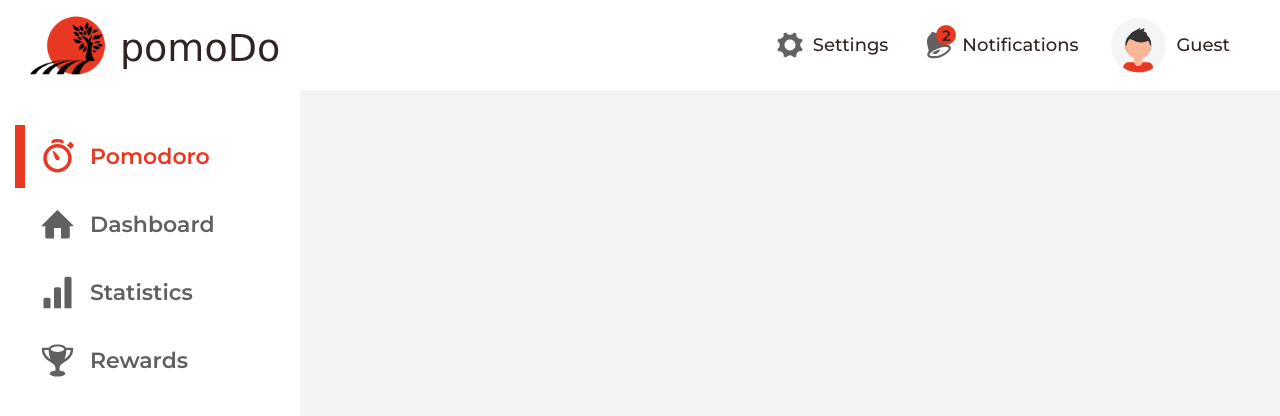
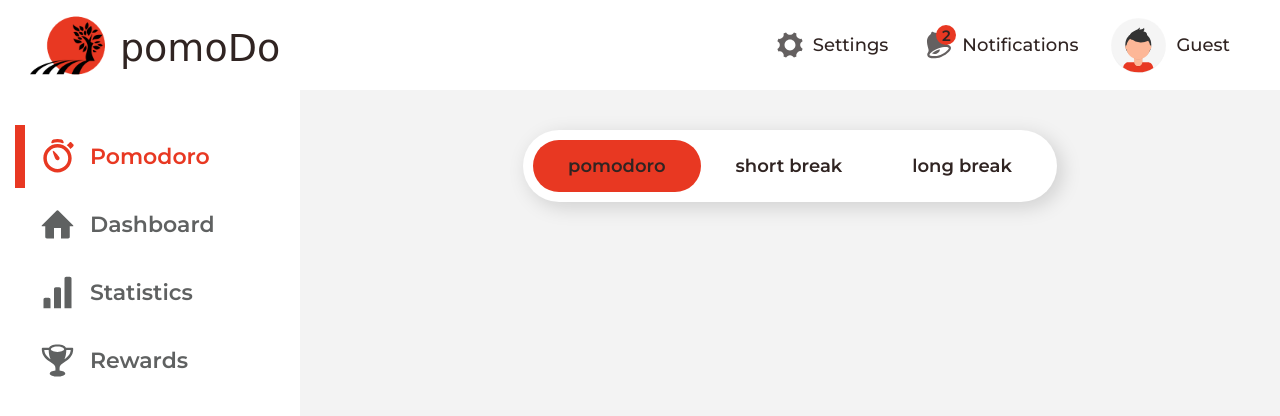
Before and after one commit to aly2705/Pomodoro-App, a website built with Parcel: page index.html in a window 1280 px wide. Built offline with nearby package versions, Linux system fonts and the light colour scheme; a web font is replaced by a local one.

Commit message:
pomodoro options component added

```diff
--- a/index.html
+++ b/index.html
@@ -75,6 +75,14 @@
         </a></li>
       </ul>
     </nav>
-    <main class="main"></main>
+    <main class="main">
+      <div class="pomodoro">
+        <ul class="pomodoro__options">
+          <li class="pomodoro__option pomodoro__option--active" data-timer="pomodoro">pomodoro</li>
+          <li class="pomodoro__option" data-timer="short break">short break</li>
+          <li class="pomodoro__option" data-timer="long break">long break</li>
+        </ul>
+      </div>
+    </main>
   </body>
 </html>
--- /dev/null
+++ b/src/sass/components/_pomodoro.scss
@@ -0,0 +1,30 @@
+.pomodoro {
+  display: flex;
+  justify-content: center;
+  padding: 4rem;
+
+  &__options {
+    list-style: none;
+    display: flex;
+    padding: 1rem;
+    background-color: var(--color-background);
+    border-radius: 10rem;
+    box-shadow: 0.5rem 0.5rem 2rem rgba(#000, 0.15);
+  }
+  &__option {
+    padding: 1.25rem 3.5rem;
+    color: var(--color-text-primary);
+    font-weight: 600;
+    cursor: pointer;
+    border-radius: 10rem;
+    transition: all 0.3s;
+
+    &--active {
+      background-color: var(--color-primary);
+    }
+
+    &:hover:not(.pomodoro__option--active) {
+      color: var(--color-primary);
+    }
+  }
+}
--- a/src/sass/main.scss
+++ b/src/sass/main.scss
@@ -9,6 +9,8 @@
 @import 'components/button';
 @import 'components/logo';
 @import 'components/menu';
+@import 'components/pomodoro';
+
 @import 'layout/header';
 @import 'layout/main';
 @import 'layout/sidebar';
```
Also changed, not shown: src/css/main.css.
